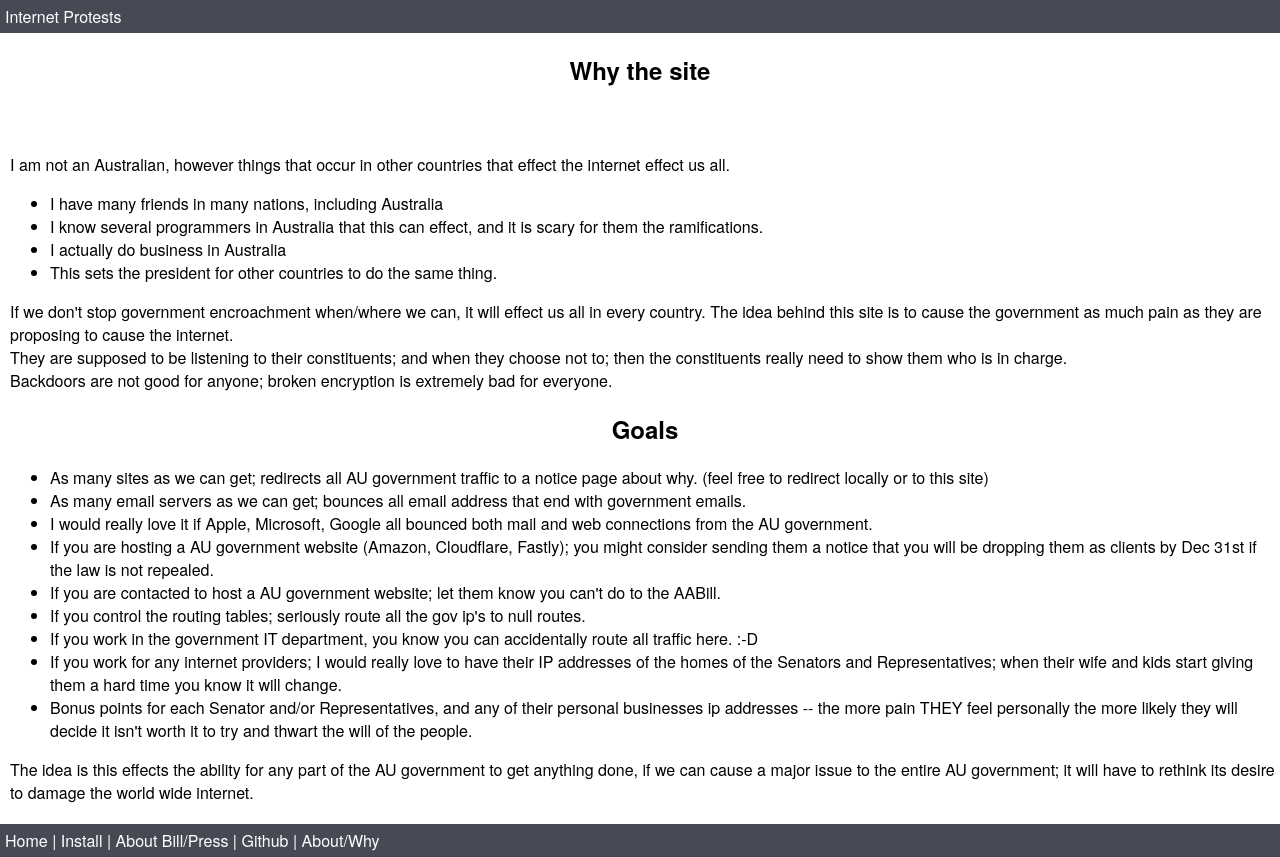
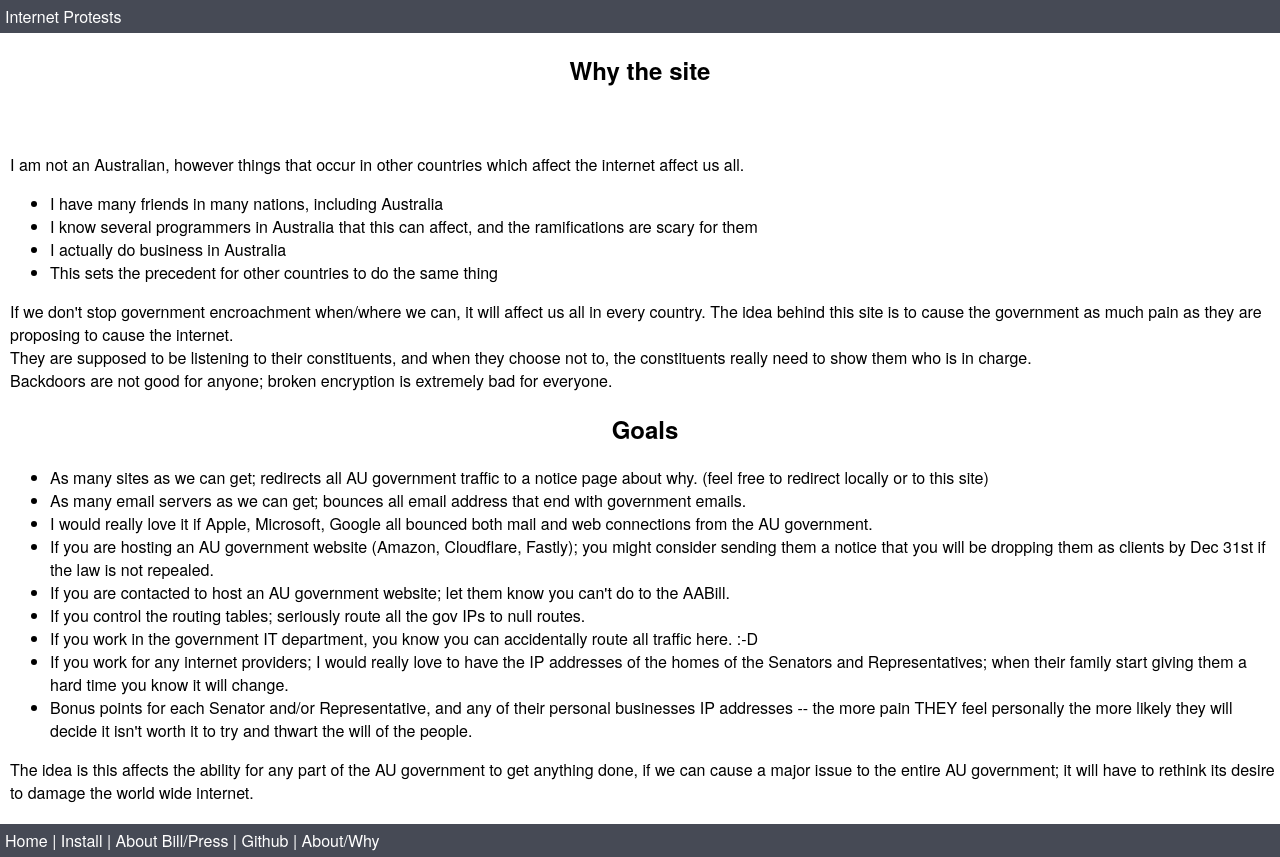
Before and after one commit to NathanaelA/internetprotests, a plain HTML site: page why.html in a window 1280 px wide. Drawn offline with Linux system fonts and the light colour scheme.

Commit message:
Proofreading and basic copy editing

```diff
--- a/why.html
+++ b/why.html
@@ -11,17 +11,17 @@
 <h2>Why the site </h2><br><br>
 <div class="body">
 
-    I am not an Australian, however things that occur in other countries that effect the internet effect us all.  <br>
+    I am not an Australian, however things that occur in other countries which affect the internet affect us all.  <br>
     <ul><li>I have many friends in many nations, including Australia
-        <li>I know several programmers in Australia that this can effect, and it is scary for them the ramifications.
+        <li>I know several programmers in Australia that this can affect, and the ramifications are scary for them
         <li>I actually do business in Australia
-        <li>This sets the president for other countries to do the same thing.
+        <li>This sets the precedent for other countries to do the same thing
         </ul>
 
-    If we don't stop government encroachment when/where we can, it will effect us all in every country.
+    If we don't stop government encroachment when/where we can, it will affect us all in every country.
 
     The idea behind this site is to cause the government as much pain as they are proposing to cause the internet.  <br>
-    They are supposed to be listening to their constituents; and when they choose not to; then the constituents really need to show them who is in charge.<br>
+    They are supposed to be listening to their constituents, and when they choose not to, the constituents really need to show them who is in charge.<br>
     Backdoors are not good for anyone; broken encryption is extremely bad for everyone.
 
     <h2>Goals</h2>
@@ -29,15 +29,15 @@
         <li>As many sites as we can get; redirects all AU government traffic to a notice page about why. (feel free to redirect locally or to this site)
         <li>As many email servers as we can get; bounces all email address that end with government emails.
         <li>I would really love it if Apple, Microsoft, Google all bounced both mail and web connections from the AU government.
-        <li>If you are hosting a AU government website (Amazon, Cloudflare, Fastly); you might consider sending them a notice that you will be dropping them as clients by Dec 31st if the law is not repealed.
-        <li>If you are contacted to host a AU government website; let them know you can't do to the AABill.</li>
-        <li>If you control the routing tables; seriously route all the gov ip's to null routes.
+        <li>If you are hosting an AU government website (Amazon, Cloudflare, Fastly); you might consider sending them a notice that you will be dropping them as clients by Dec 31st if the law is not repealed.
+        <li>If you are contacted to host an AU government website; let them know you can't do to the AABill.</li>
+        <li>If you control the routing tables; seriously route all the gov IPs to null routes.
         <li>If you work in the government IT department, you know you can accidentally route all traffic here.  :-D
-        <li>If you work for any internet providers; I would really love to have their IP addresses of the homes of the Senators and Representatives; when their wife and kids start giving them a hard time you know it will change.
-        <li>Bonus points for each Senator and/or Representatives, and any of their personal businesses ip addresses -- the more pain THEY feel personally the more likely they will decide it isn't worth it to try and thwart the will of the people.</li>
+        <li>If you work for any internet providers; I would really love to have the IP addresses of the homes of the Senators and Representatives; when their family start giving them a hard time you know it will change.
+        <li>Bonus points for each Senator and/or Representative, and any of their personal businesses IP addresses -- the more pain THEY feel personally the more likely they will decide it isn't worth it to try and thwart the will of the people.</li>
       </ul>
 
-    The idea is this effects the ability for any part of the AU government to get anything done, if we can cause a major issue to the entire AU government; it will have to rethink its desire to damage the world wide internet.
+    The idea is this affects the ability for any part of the AU government to get anything done, if we can cause a major issue to the entire AU government; it will have to rethink its desire to damage the world wide internet.
 
 
 </div>
```
